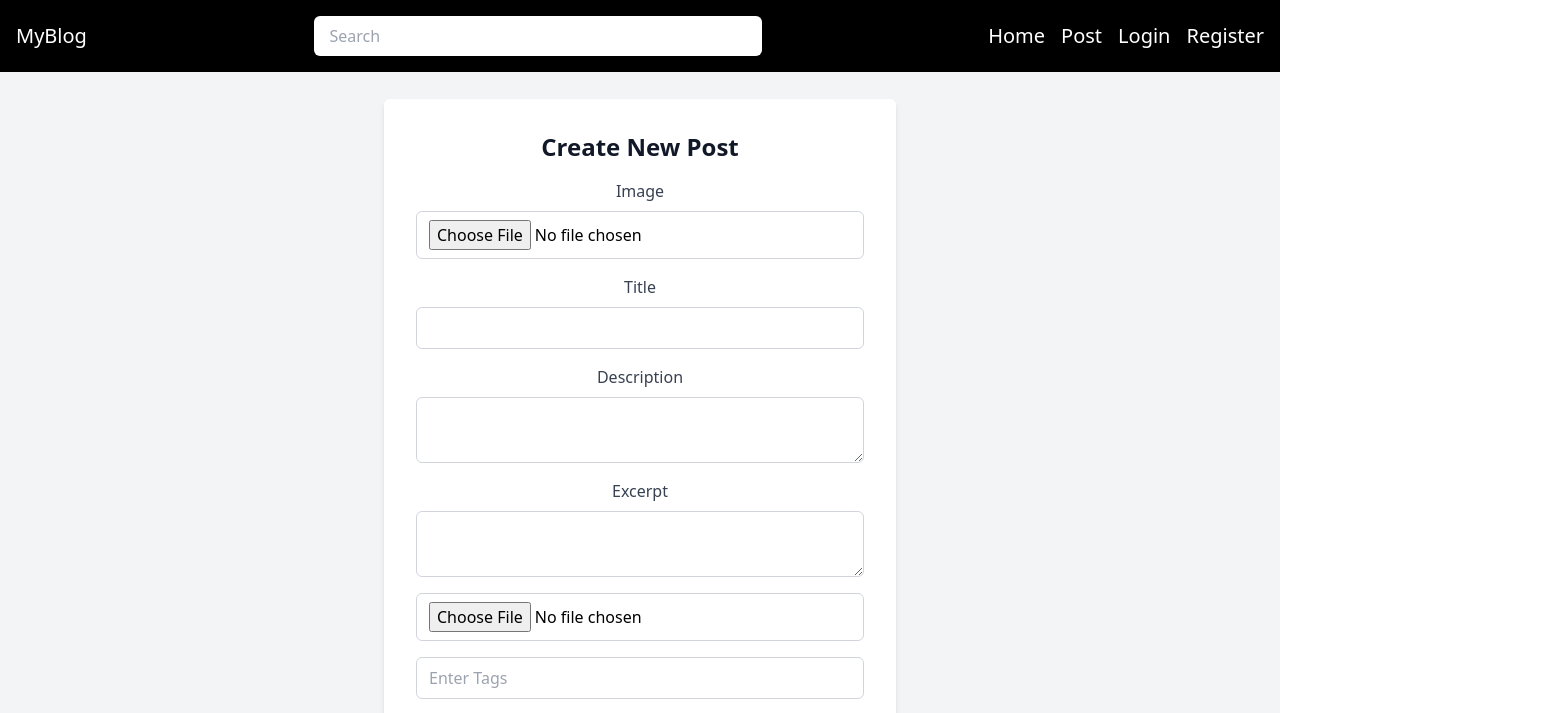
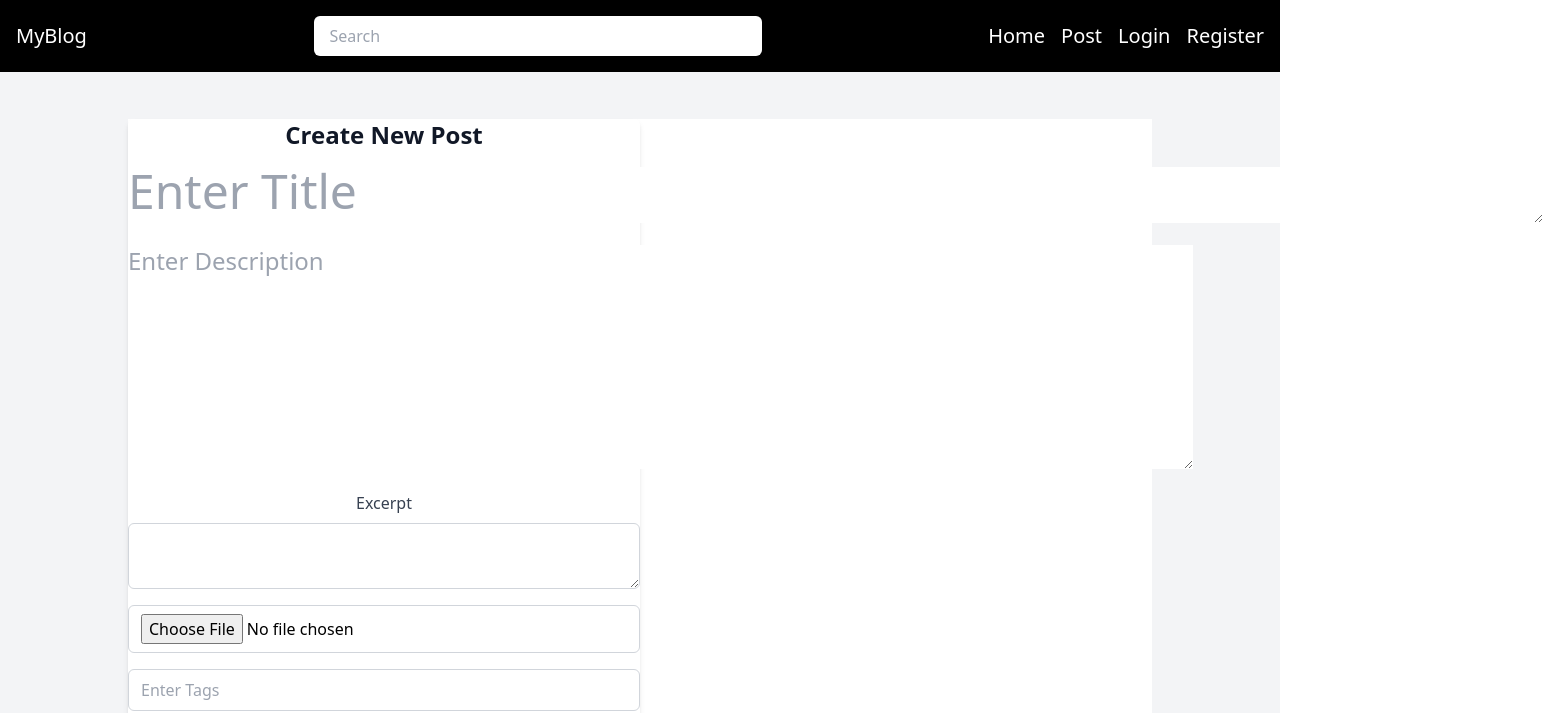
Before and after one commit to RhamHarts/Mern-Project, a React (Create React App) app in the folder frontend-app/: page /AddPostPage in a window 1280 px wide. Shown: the top 713 px of the page, 1543 px wide, since content can reach past the window. Built offline with nearby package versions, Linux system fonts and the light colour scheme.

Commit message:
benerin AddPostPage.jsx

```diff
--- a/frontend-app/src/pages/AddPostPage.jsx
+++ b/frontend-app/src/pages/AddPostPage.jsx
@@ -85,46 +85,50 @@ const AddPostPage = () => {
 
   return (
     <div className="min-h-screen flex items-center justify-center bg-gray-100">
-      <div className="bg-white p-8 rounded-md shadow-md w-full max-w-lg">
+      <div className="w-4/5  bg-white">
+        <div className=" align-center rounded-md shadow-md max-w-lg">
           <h2 className="text-2xl font-semibold text-gray-900 mb-4">
             Create New Post
           </h2>
           <form onSubmit={handleSubmit}>
             <div className="mb-4">
-            <label htmlFor="image" className="block text-gray-700 mb-2">
-              Image
-            </label>
-            <input
-              type="file"
-              id="image"
-              className="mt-1 block w-full px-3 py-2 border border-gray-300 focus:outline-none focus:ring focus:ring-blue-500 rounded-md"
-              onChange={handleImageChange}
-            />
-          </div>
-          <div className="mb-4">
-            <label htmlFor="title" className="block text-gray-700 mb-2">
-              Title
-            </label>
-            <input
+              <textarea
+                rows="1"
+                cols="50"
+                placeholder="Enter Title"
+                id="title"
+                value={title}
+                onChange={(e) => setTitle(e.target.value)}
+                required
+                className="h-14 text-5xl"
+              ></textarea>
+              {/* <input
               type="text"
               id="title"
               className="mt-1 block w-full px-3 py-2 border border-gray-300 focus:outline-none focus:ring focus:ring-blue-500 rounded-md"
               value={title}
               onChange={(e) => setTitle(e.target.value)}
               required
-            />
+            /> */}
             </div>
             <div className="mb-4">
-            <label htmlFor="description" className="block text-gray-700 mb-2">
-              Description
-            </label>
               <textarea
+                rows="5"
+                cols="75"
+                id="description"
+                placeholder="Enter Description"
+                value={description}
+                onChange={(e) => setDescription(e.target.value)}
+                required
+                className="h-56 text-2xl"
+              ></textarea>
+              {/* <textarea
               id="description"
               className="mt-1 block w-full px-3 py-2 border border-gray-300 focus:outline-none focus:ring focus:ring-blue-500 rounded-md"
               value={description}
               onChange={(e) => setDescription(e.target.value)}
               required
-            />
+            /> */}
             </div>
             <div className="mb-4">
               <label htmlFor="excerpt" className="block text-gray-700 mb-2">
@@ -195,6 +199,7 @@ const AddPostPage = () => {
           )}
         </div>
       </div>
+    </div>
   );
 };
 
```
Lines whose indentation alone changed are shown as unchanged.
